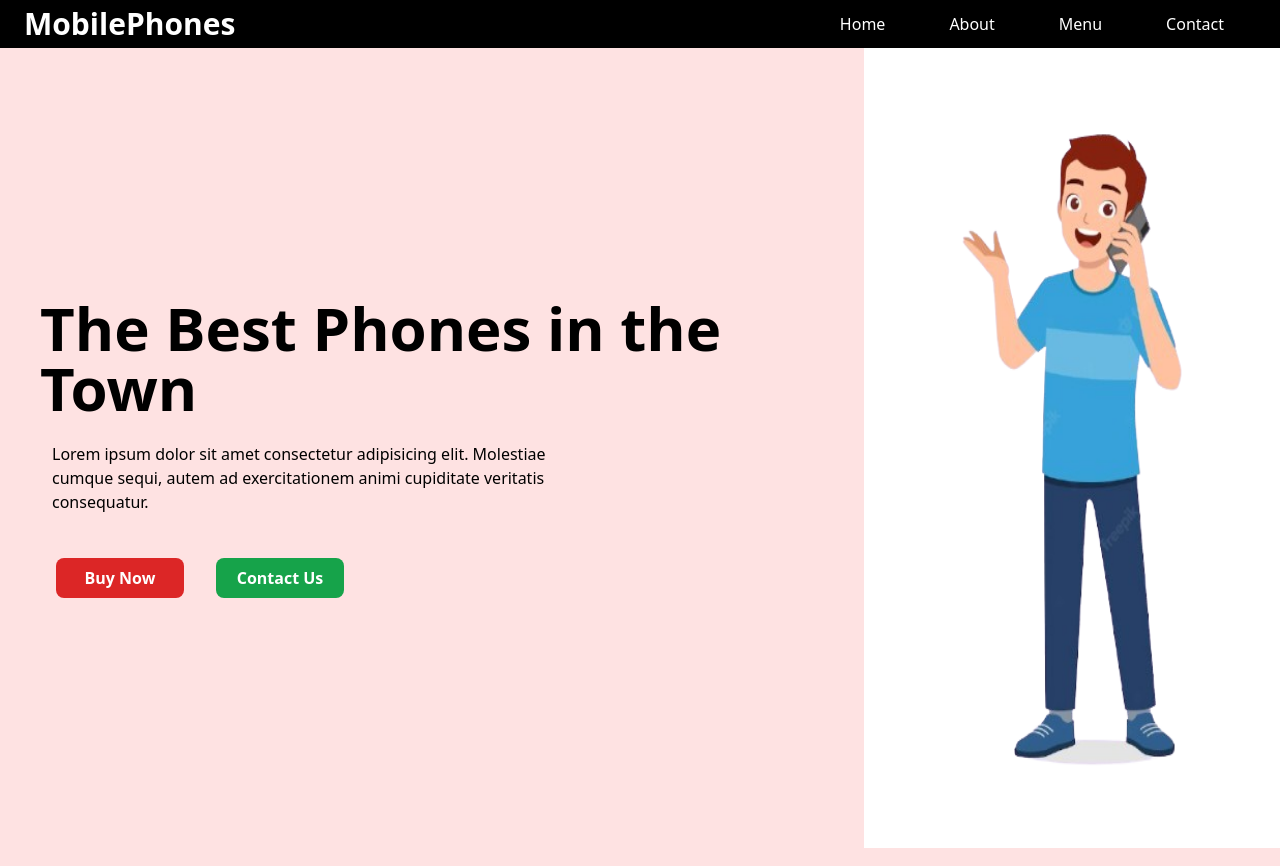
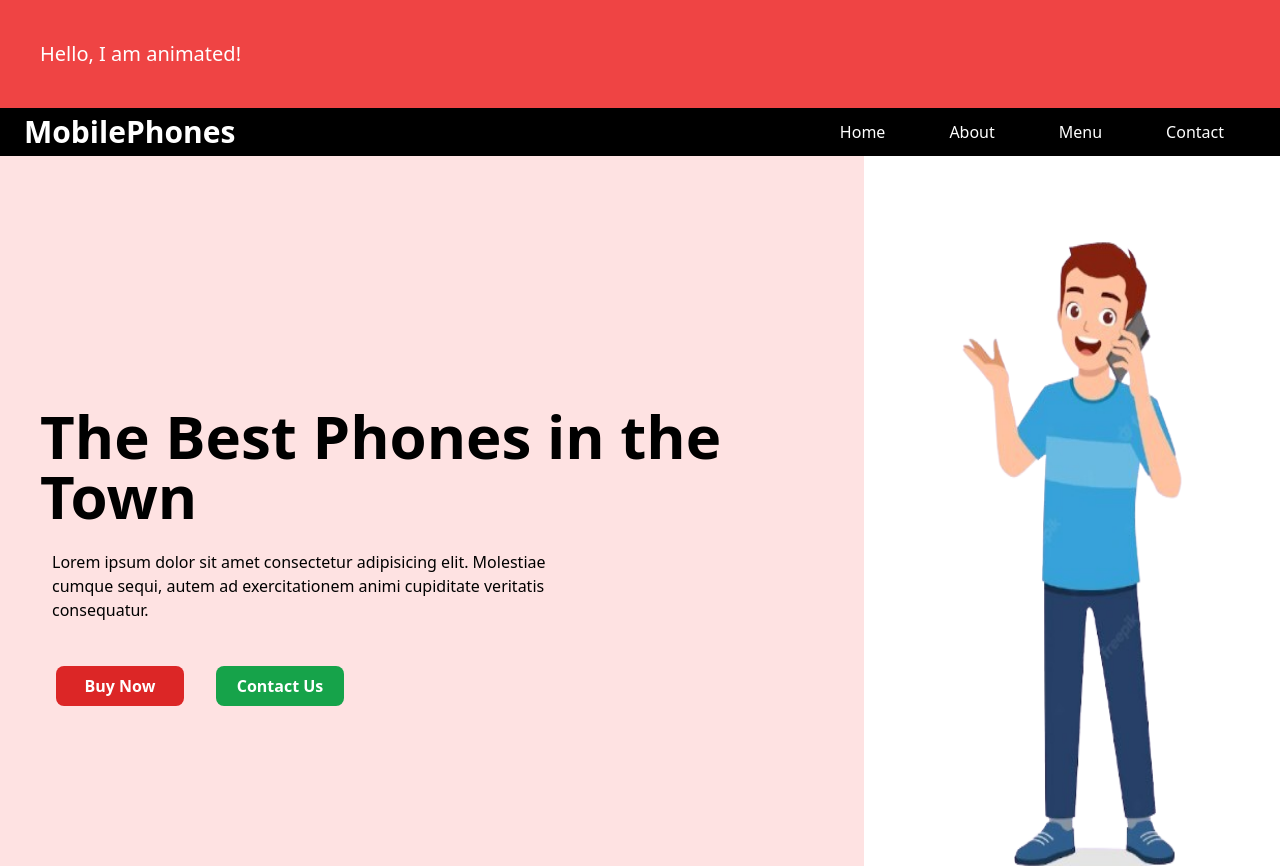
Before and after one commit to Shahab155/Responsive_Hero_Section, a website: page index.html in a window 1280 px wide. Shown: the top 866 px of the page. Drawn offline with nearby package versions, Linux system fonts and the light colour scheme.

Commit message:
first commit

```diff
--- a/index.html
+++ b/index.html
@@ -10,6 +10,10 @@
 
 </head>
 <body class="bg-red-100">
+    <div class="animate-fade-in bg-red-500 p-10 text-white text-xl">
+        Hello, I am animated!
+      </div>
+
     <!-- navbar  -->
     <nav>
         <div class="w-full px-6 h-12 bg-black flex items-center justify-between  text-white ">
```
